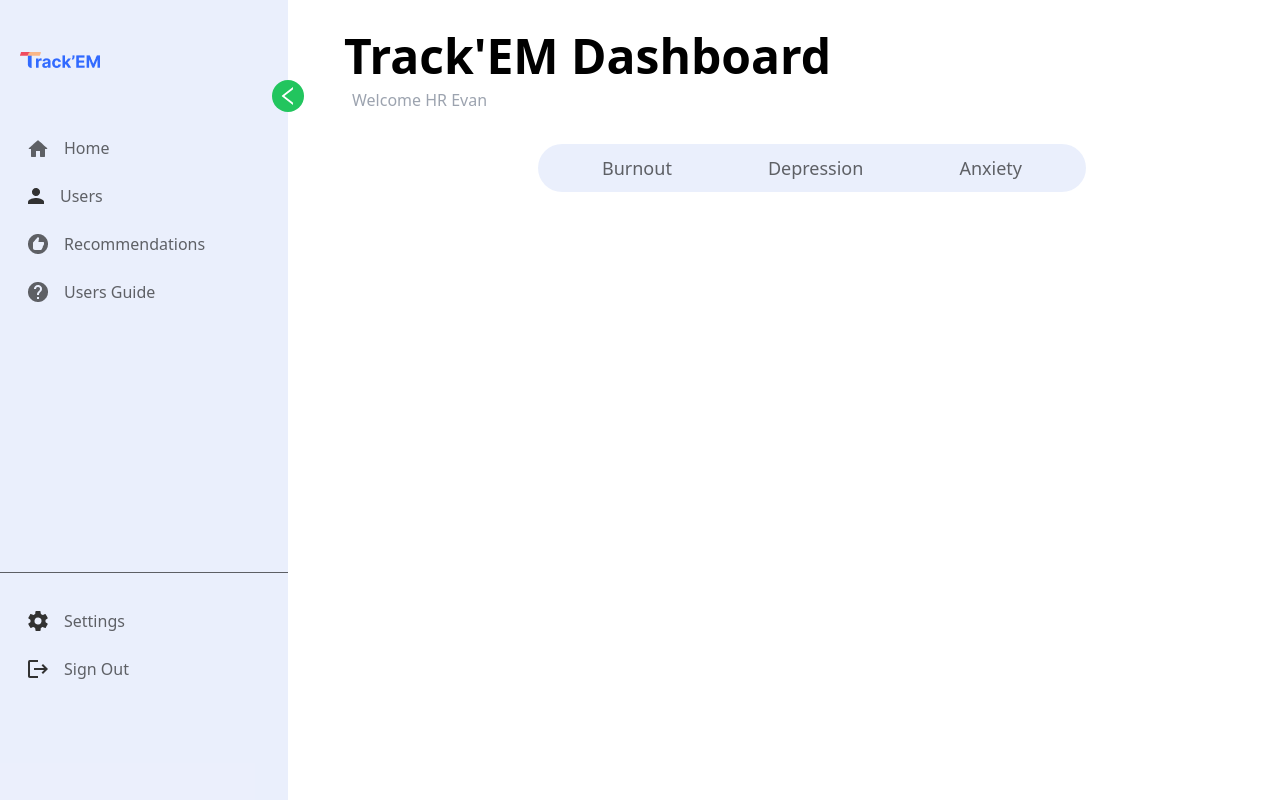
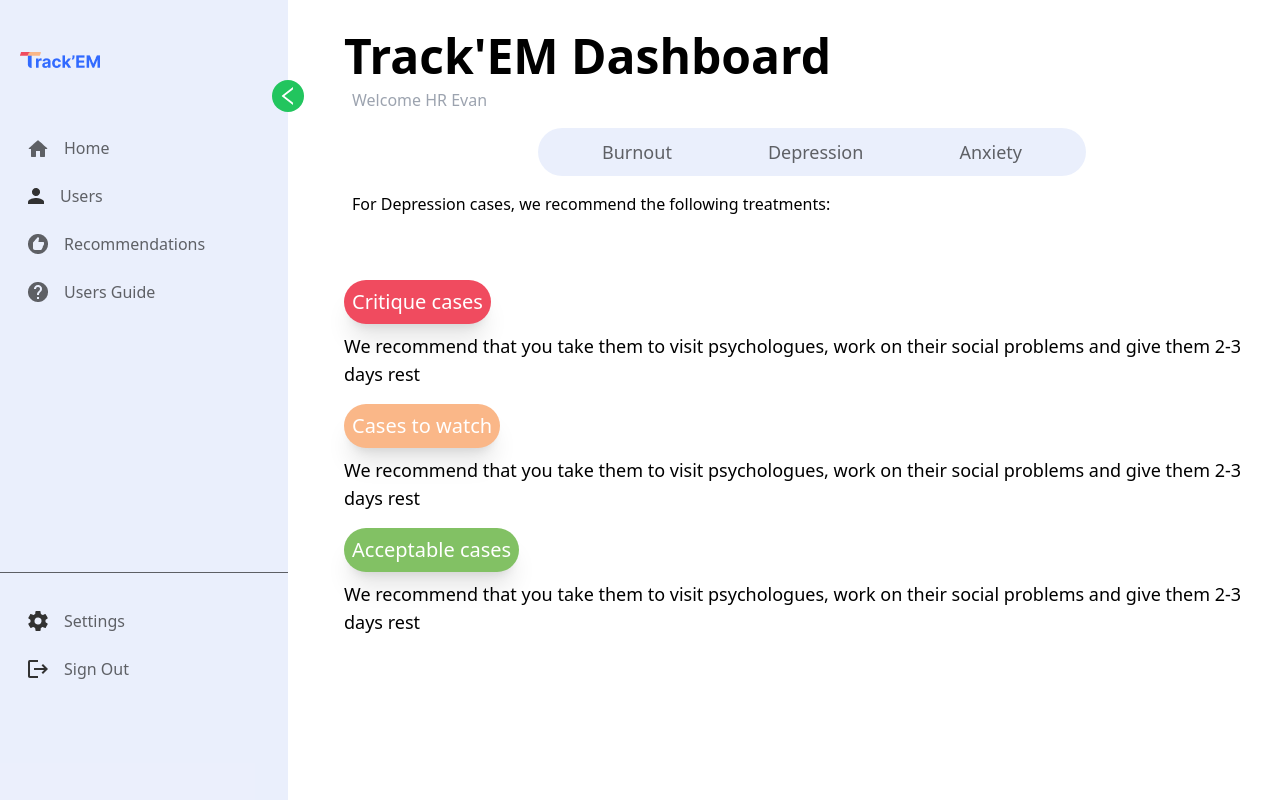
Before and after one commit to ouaelesi/Track-em-APP-, a React (Vite) app: page /recommendations in a window 1280 px wide. Built offline with nearby package versions, Linux system fonts and the light colour scheme.

Commit message:
added recommendations page

```diff
--- a/src/components/Sidebar.jsx
+++ b/src/components/Sidebar.jsx
@@ -106,7 +106,7 @@ function Sidebar() {
           </span>
         </Link>
         <Link
-          to="/logouts"
+          to="/logout"
           className="flex text-bg-text items-center gap-x-4 cursor-pointer hover:text-gray-400 p-2 rounded mt-2"
         >
           <img src={logout} alt="logout" />
--- a/src/pages/Recommendations.jsx
+++ b/src/pages/Recommendations.jsx
@@ -2,8 +2,40 @@ import ButtonGroup from "../components/ButtonGroup";
 
 function Recommendations() {
   return (
-    <div className="text-center mt-8">
-      <ButtonGroup />
+    <div className="mt-4">
+      <div className="flex justify-center">
+        <ButtonGroup />
+      </div>
+      <p className="mt-4 mb-16 ml-2">
+        For Depression cases, we recommend the following treatments:
+      </p>
+      <div className="flex flex-col gap-y-2 items-start mt-4">
+        <p className="text-xl bg-track-red px-2 py-2 text-white font-medium rounded-3xl shadow-xl">
+          Critique cases
+        </p>
+        <p className="text-lg">
+          We recommend that you take them to visit psychologues, work on their
+          social problems and give them 2-3 days rest
+        </p>
+      </div>
+      <div className="flex flex-col gap-y-2 items-start mt-4">
+        <p className="text-xl bg-track-orange px-2 py-2 text-white font-medium rounded-3xl shadow-xl">
+          Cases to watch
+        </p>
+        <p className="text-lg">
+          We recommend that you take them to visit psychologues, work on their
+          social problems and give them 2-3 days rest
+        </p>
+      </div>
+      <div className="flex flex-col gap-y-2 items-start mt-4">
+        <p className="text-xl bg-track-green px-2 py-2 text-white font-medium rounded-3xl shadow-xl">
+          Acceptable cases
+        </p>
+        <p className="text-lg">
+          We recommend that you take them to visit psychologues, work on their
+          social problems and give them 2-3 days rest
+        </p>
+      </div>
     </div>
   );
 }
--- a/src/pages/users.jsx
+++ b/src/pages/users.jsx
@@ -1,10 +1,10 @@
 import React from "react";
-import UpBar from "../components/UpBar";
+import ButtonGroup from "../components/ButtonGroup";
 
 const Users = () => {
   return (
     <div>
-      <UpBar />
+      <ButtonGroup />
     </div>
   );
 };
--- a/tailwind.config.js
+++ b/tailwind.config.js
@@ -7,6 +7,9 @@ module.exports = {
         sidebar: "#4571E01C",
         "bg-text": "#00000099",
         "track-blue": "#316AFF",
+        "track-red": "#F04B5F",
+        "track-orange": "#FAB788",
+        "track-green": "#82C164",
       },
     },
   },
```
